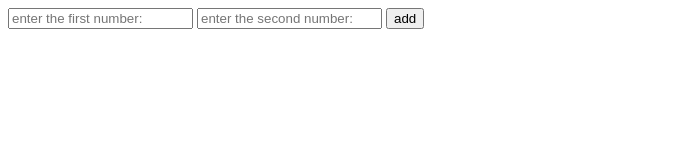
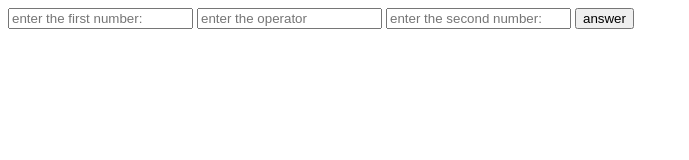
Before and after one commit to Sujata-surywanshi57/git1-weather-sd, a website: page index.html in a window 1280 px wide. Shown: the whole page, without its empty margins (0-689 px from the left). Drawn offline with Linux system fonts and the light colour scheme.

Commit message:
added operator according to users

```diff
--- a/index.html
+++ b/index.html
@@ -8,8 +8,9 @@
 <body>
     <form action="/" method="post">
         <input type="text" name="num1" placeholder="enter the first number:">
+        <input type="text" name="ope1" placeholder="enter the operator">
         <input type="text" name="num2" placeholder="enter the second number:">
-        <input type="submit" value="add">
+        <input type="submit" value="answer">
     </form>
 </body>
 </html>
```
